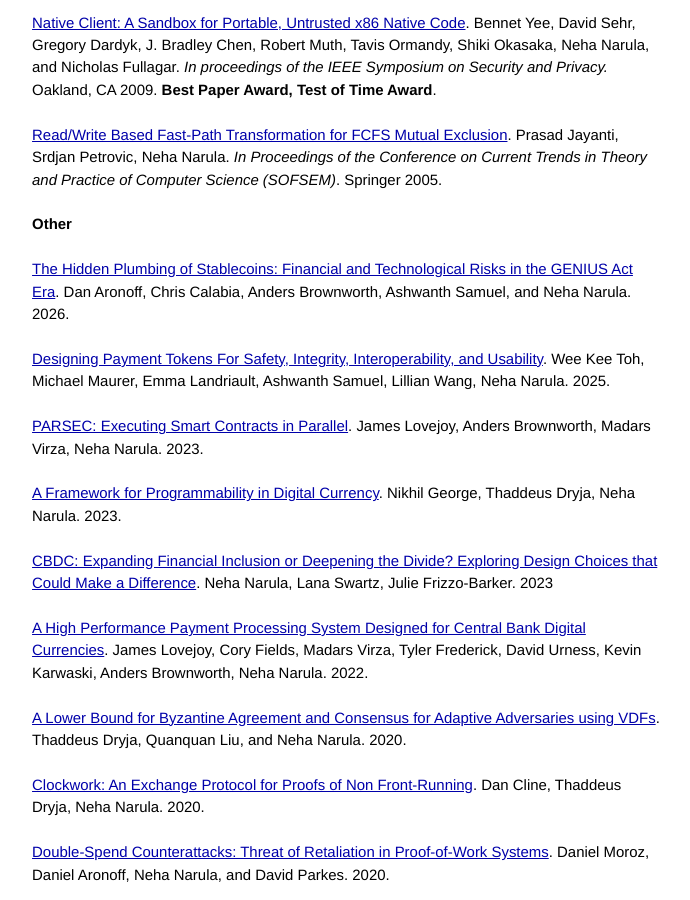
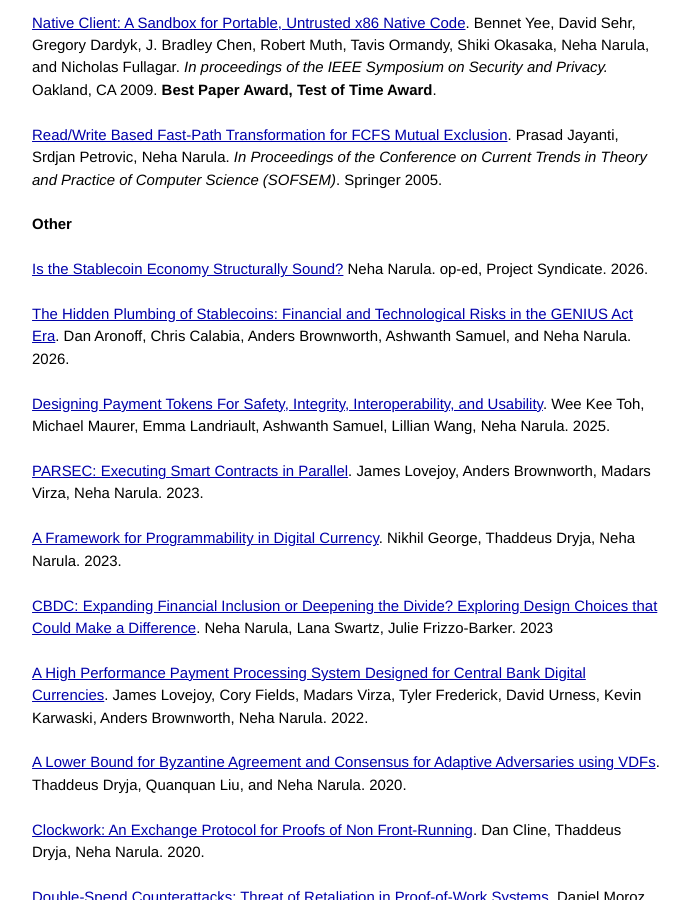
Before and after one commit to narula/narula.github.io, a Jekyll site: the page built from publications.html, in a window 1280 px wide and 900 px high, scrolled down 1117 px. Shown: the whole window, without its empty margins (294-984 px from the left). Built offline with Jekyll 4.4.1, drawn with Linux system fonts in a browser that asks for light colours; comment, search, counter and statistics services are not loaded.

Commit message:
add op ed

```diff
--- a/publications.html
+++ b/publications.html
@@ -47,6 +47,9 @@
 <br><br>
 <h3>Other</h3>
 <br>
+
+<a href="https://www.project-syndicate.org/commentary/stablecoins-tokenization-blockchain-safety-reliability-cant-be-assumed-by-neha-narula-2026-03">Is the Stablecoin Economy Structurally Sound?</a> Neha Narula. op-ed, Project Syndicate. 2026.
+<br><br>
 
 <a href="https://www.dci.mit.edu/projects/hidden-plumbing-stablecoins">The Hidden Plumbing of Stablecoins: Financial and Technological Risks in the GENIUS Act Era</a>. Dan Aronoff, Chris Calabia, Anders Brownworth, Ashwanth Samuel, and Neha Narula. 2026.
 <br><br>
```
